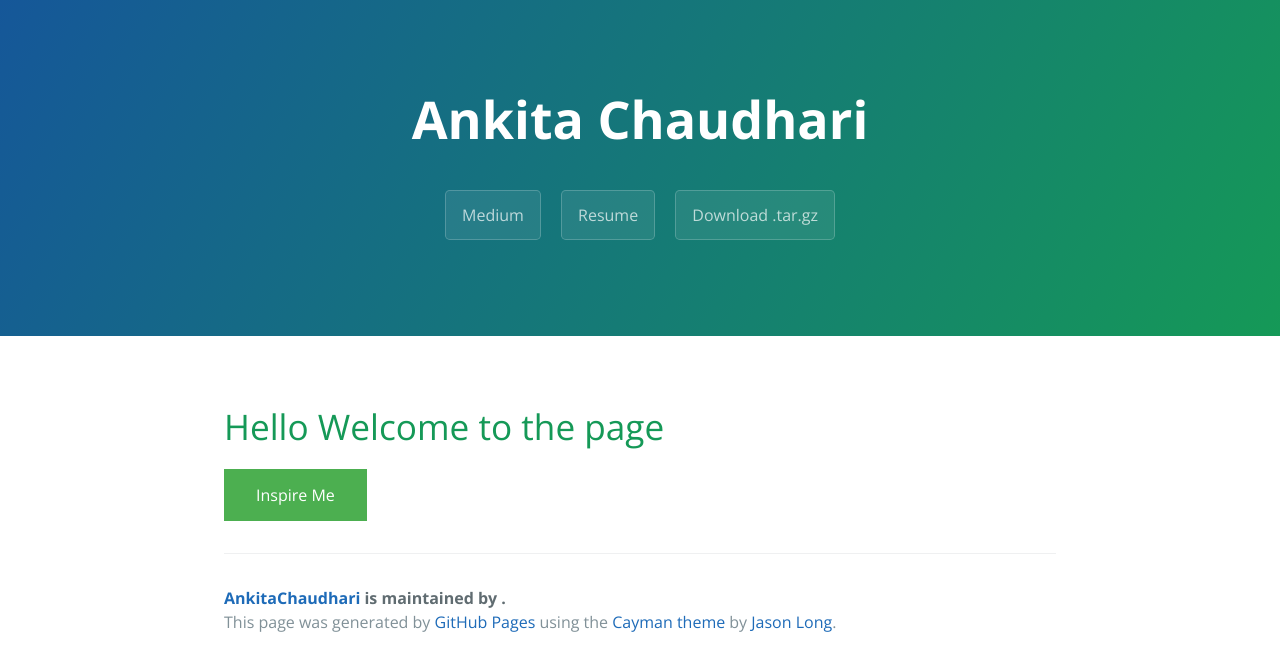
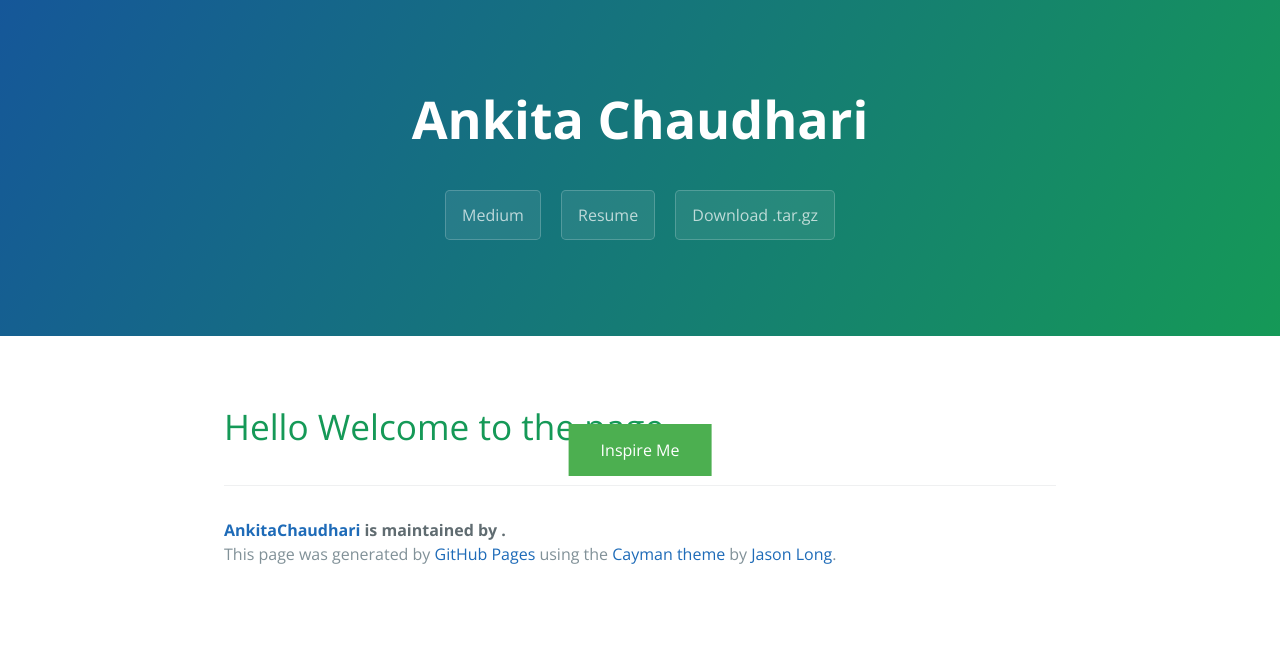
Before and after one commit to ank8ita/AnkitaChaudhari, a Jekyll site: the page built from index.md, in a window 1280 px wide. Shown: the top 671 px of the page. Built offline with Jekyll 4.4.1, drawn with Linux system fonts in a browser that asks for light colours; our own code applies the rules of GitHub Pages for plain Markdown files.

Commit message:
Update cayman.css

```diff
--- a/css/cayman.css
+++ b/css/cayman.css
@@ -1,5 +1,6 @@
 * {
   box-sizing: border-box; }
+
 .button {
   background-color: #4CAF50; /* Green */
   border: none;
@@ -9,6 +10,14 @@
   text-decoration: none;
   display: inline-block;
   font-size: 16px;
+}
+.buttonCenter {
+  margin: 0;
+  position: absolute;
+  top: 50%;
+  left: 50%;
+  -ms-transform: translate(-50%, -50%);
+  transform: translate(-50%, -50%);
 }
 body {
   padding: 0;
```
